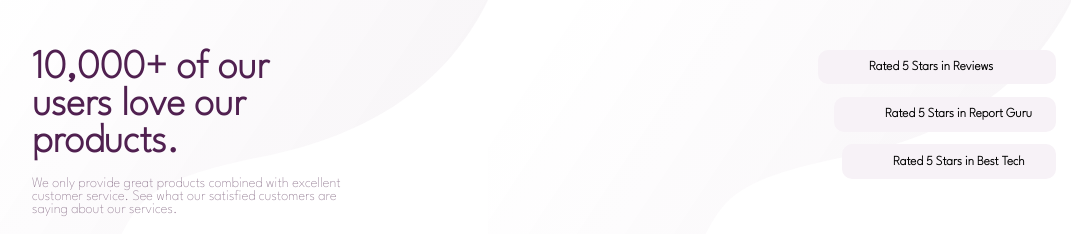
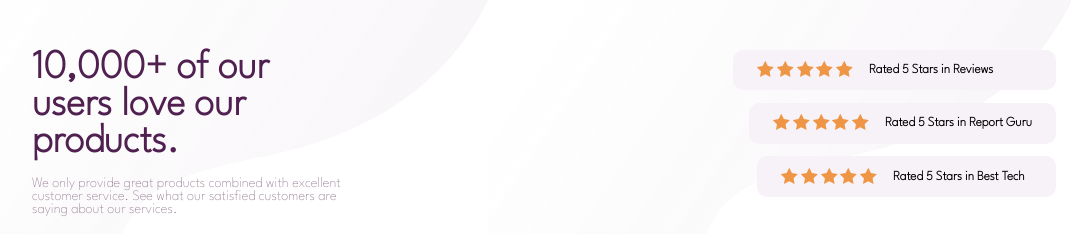
Before and after one commit to Petersgodspower19/Social-Card-for-frontendmentor.io-, a plain HTML site: page index.html in a window 1280 px wide. Shown: the top 234 px of the page, without its empty margins (96-1167 px from the left). Drawn offline with Linux system fonts and the light colour scheme.

Commit message:
Update index.html

```diff
--- a/index.html
+++ b/index.html
@@ -42,11 +42,11 @@
 <div class="firstratings">
 <div class="customerratings">
 <div class="ratingimg">
-<img src="./images/icon-star.svg" alt="">
-<img src="./images/icon-star.svg" alt="">
-<img src="./images/icon-star.svg" alt="">
-<img src="./images/icon-star.svg" alt="">
-<img src="./images/icon-star.svg" alt="">
+<img src="icon-star.svg" alt="">
+<img src="icon-star.svg" alt="">
+<img src="icon-star.svg" alt="">
+<img src="icon-star.svg" alt="">
+<img src="icon-star.svg" alt="">
 </div>
 <div class="firstratings-text"><h3>Rated 5 Stars in Reviews</h3></div>
 </div>
@@ -54,11 +54,11 @@
   <div class="secondratings">
 <div class="customerratings">
 <div class="ratingimg">
-<img src="./images/icon-star.svg" alt="">
-<img src="./images/icon-star.svg" alt="">
-<img src="./images/icon-star.svg" alt="">
-<img src="./images/icon-star.svg" alt="">
-<img src="./images/icon-star.svg" alt="">
+<img src="icon-star.svg" alt="">
+<img src="icon-star.svg" alt="">
+<img src="icon-star.svg" alt="">
+<img src="icon-star.svg" alt="">
+<img src="icon-star.svg" alt="">
 </div>
 <div class="secondratings-text"><h3>Rated 5 Stars in Report Guru</h3></div>
 </div>
@@ -66,11 +66,11 @@
   <div class="thirdratings">
   <div class="customerratings">
 <div class="ratingimg">
-<img src="./images/icon-star.svg" alt="">
-<img src="./images/icon-star.svg" alt="">
-<img src="./images/icon-star.svg" alt="">
-<img src="./images/icon-star.svg" alt="">
-<img src="./images/icon-star.svg" alt="">
+<img src="icon-star.svg" alt="">
+<img src="icon-star.svg" alt="">
+<img src="icon-star.svg" alt="">
+<img src="icon-star.svg" alt="">
+<img src="icon-star.svg" alt="">
 </div>
 <div class="thirdratings-text"><h3>Rated 5 Stars in Best Tech</h3></div>
 </div>
@@ -84,7 +84,7 @@
         <div class="box1">
             <div class="box1profile">
                 <div class="box1profileimg">
-                   <img src="./images/image-colton.jpg">
+                   <img src="images/image-colton.jpg">
                 </div>
                 <div class="box1profiledetails">
                     <h3>Colton Smith</h3>
@@ -101,7 +101,7 @@
         <div class="box2">
             <div class="box1profile">
                 <div class="box1profileimg">
-                   <img src="./images/image-irene.jpg">
+                   <img src="images/image-irene.jpg">
                 </div>
                 <div class="box1profiledetails">
                     <h3>Irene Roberts</h3>
@@ -117,7 +117,7 @@
     <div class="box3">
             <div class="box1profile">
                 <div class="box1profileimg">
-                   <img src="./images/image-anne.jpg">
+                   <img src="images/image-anne.jpg">
                 </div>
                 <div class="box1profiledetails">
                     <h3>Colton Smith</h3>
```
